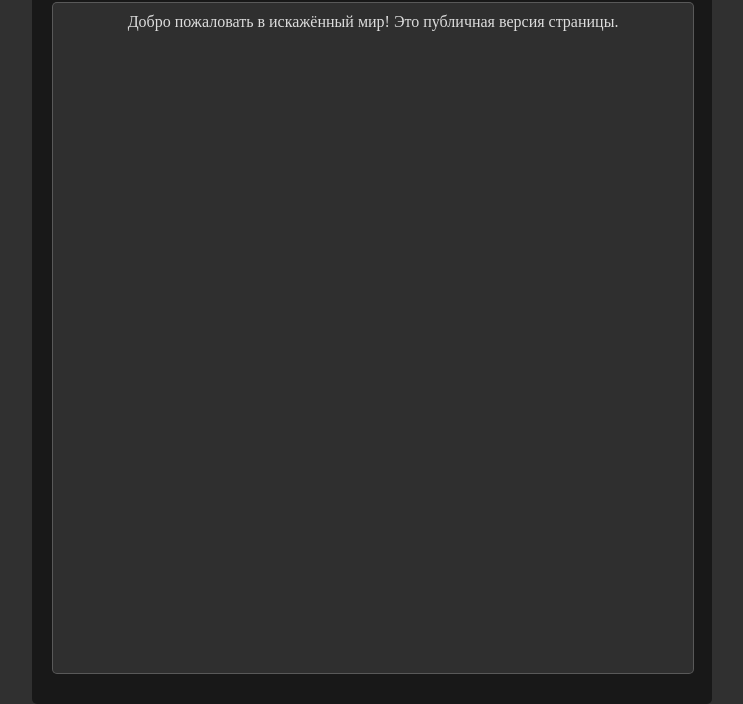
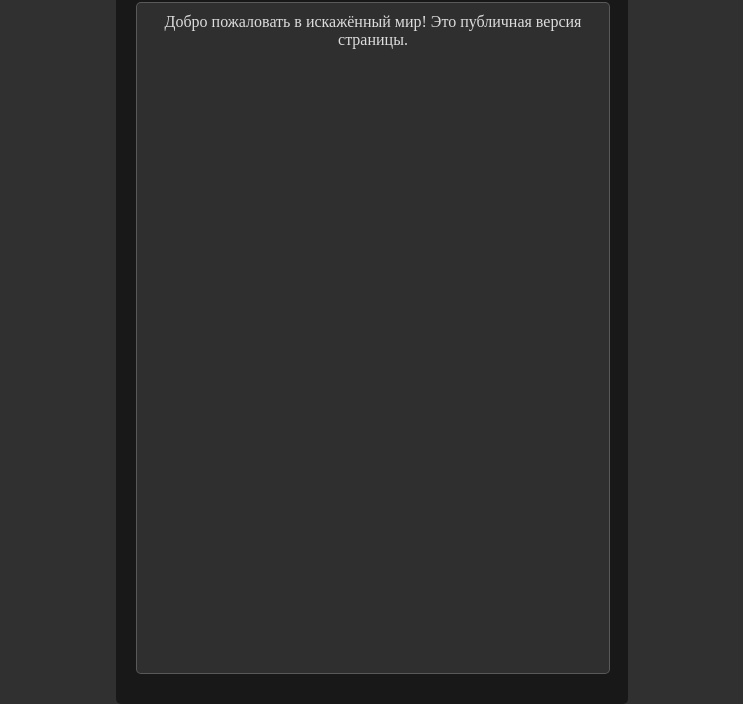
Before and after one commit to dslinak/dsworld, a plain HTML site: page index.html in a window 1280 px wide. Shown: the part 213-917 px from the top of the page, without its empty margins (268-1011 px from the left). Drawn offline with Linux system fonts and the light colour scheme.

Commit message:
Update styles.css

```diff
--- a/styles.css
+++ b/styles.css
@@ -15,8 +15,8 @@ body {
     display: flex;
     flex-direction: column; /* Располагаем элементы вертикально */
     text-align: center;
-    padding-left: 300px; /* Устанавливаем отступ слева */
-    padding-right: 300px; /* Устанавливаем отступ справа */
+    padding-left: 30%; /* Устанавливаем отступ слева */
+    padding-right: 30%; /* Устанавливаем отступ справа */
     margin: 0;
 }
 
```
